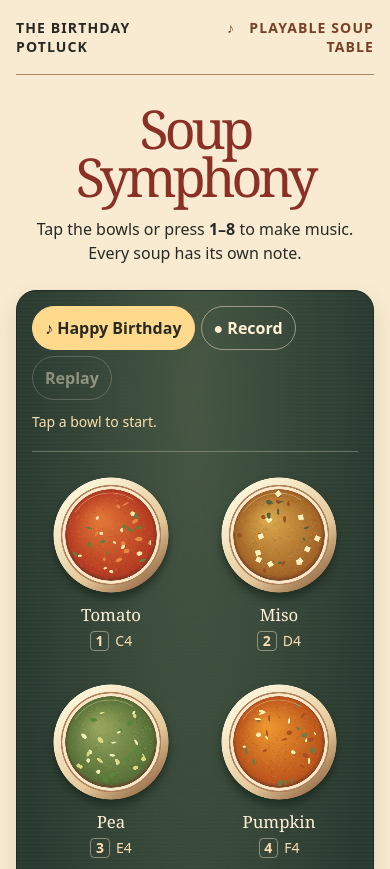
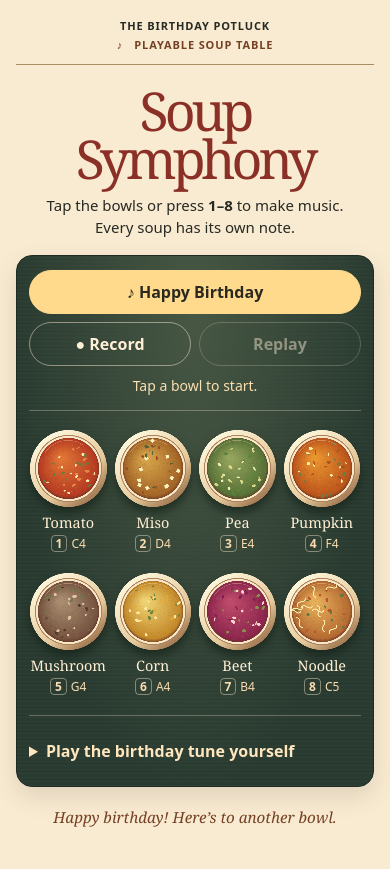
Before and after one commit to cmansanarez/soup-symphony-source, a plain HTML site: page index.html in a window 390 px wide. Shown: the top 869 px of the page. After the commit the page ends 847 px from the top, so only its background shows below. Drawn offline with Linux system fonts and the light colour scheme.

Commit message:
Make Soup Symphony mobile friendly
- Keep all 8 bowls on one screen: 4x2 grid on phones, single row in
  landscape; stacked header and full-width action buttons
- Play notes on pointerdown for instant touch response; keep keyboard
  activation via click
- Unlock audio on gesture events (pointerup/touchend/keydown) and set
  iOS audio session to playback so sound works with the silent switch on
- Hover lift only on hover-capable devices; press feedback on tap
- Hide keyboard-only hints on touch devices
- Respect safe-area insets (notch / home indicator)

Co-Authored-By: Claude Opus 5.5 <noreply@anthropic.com>

```diff
--- a/index.html
+++ b/index.html
@@ -2,16 +2,18 @@
 <html lang="en">
 <head>
 <meta charset="utf-8">
-<meta name="viewport" content="width=device-width, initial-scale=1">
+<meta name="viewport" content="width=device-width, initial-scale=1, viewport-fit=cover">
+<meta name="theme-color" content="#f9ebd2">
 <title>Soup Symphony</title>
 <meta name="description" content="A playable soup potluck for a birthday celebration.">
 <script defer src="./Tone.js"></script>
 <style>
 *{box-sizing:border-box}
-:root{color-scheme:light;--cream:#fff0d5;--ink:#272923;--green:#293a30}
-body{margin:0;background:#f9ebd2;color:var(--ink);font-family:system-ui,sans-serif}
-header,main,footer{width:min(1100px,calc(100% - 32px));margin-inline:auto}
-header{display:flex;justify-content:space-between;align-items:center;gap:12px;padding:18px 0;border-bottom:1px solid #a98c64;font-size:14px;font-weight:750;letter-spacing:.08em;text-transform:uppercase}
+:root{color-scheme:light;--cream:#fff0d5;--ink:#272923;--green:#293a30;--gutter:max(16px,env(safe-area-inset-left),env(safe-area-inset-right))}
+html{-webkit-text-size-adjust:100%;text-size-adjust:100%}
+body{margin:0;background:#f9ebd2;color:var(--ink);font-family:system-ui,sans-serif;-webkit-tap-highlight-color:transparent}
+header,main,footer{width:min(1100px,calc(100% - 2 * var(--gutter)));margin-inline:auto}
+header{display:flex;justify-content:space-between;align-items:center;gap:12px;padding:max(18px,env(safe-area-inset-top)) 0 18px;border-bottom:1px solid #a98c64;font-size:14px;font-weight:750;letter-spacing:.08em;text-transform:uppercase}
 header span:last-child{color:#754023;text-align:right}
 .hero{text-align:center;padding:35px 0 25px}
 h1{font-family:Georgia,serif;font-size:clamp(3.35rem,10vw,7.6rem);line-height:.9;letter-spacing:-.075em;margin:0;color:#8b3026;font-weight:normal}
@@ -27,9 +29,11 @@ button{font:inherit;cursor:pointer;touch-action:manipulation}
 button:focus-visible,summary:focus-visible{outline:3px solid #ffca69;outline-offset:4px}
 #status{font-size:14px;margin:0;color:#fbdfae}
 .grid{display:grid;grid-template-columns:repeat(4,minmax(0,1fr));gap:20px 10px;padding:20px 0 4px}
-.bowl{background:none;border:0;color:inherit;display:flex;flex-direction:column;align-items:center;gap:5px;border-radius:16px;padding:4px 0 8px;min-width:0}
+.grid,.bowl{touch-action:manipulation}
+.bowl{background:none;border:0;color:inherit;display:flex;flex-direction:column;align-items:center;gap:5px;border-radius:16px;padding:4px 0 8px;min-width:0;-webkit-user-select:none;user-select:none;-webkit-touch-callout:none}
 .dish{width:min(100%,143px);aspect-ratio:1;position:relative;display:block;margin:0 auto 4px;transition:transform .2s}
-.bowl:hover .dish{transform:translateY(-4px)}
+@media(hover:hover){.bowl:hover .dish{transform:translateY(-4px)}}
+.bowl:active .dish{transform:scale(.95);transition-duration:.06s}
 canvas{display:block;width:100%;height:100%;border-radius:50%;filter:drop-shadow(0 6px 5px #142117b0)}
 .bowl strong{font:normal clamp(1.05rem,2.6vw,1.38rem) Georgia,serif}
 .meta{display:flex;align-items:center;gap:6px;color:#fbdcaf;font-size:14px}
@@ -37,24 +41,56 @@ kbd{font:inherit;font-weight:700;border:1px solid #fff0d56b;min-width:1.4em;bord
 .ripple{position:absolute;inset:32%;border:2px solid #fff6c9;border-radius:50%;pointer-events:none;animation:ripple .68s ease-out both}
 @keyframes ripple{from{transform:scale(.3);opacity:.9}to{transform:scale(2.4);opacity:0}}
 details{padding-top:14px;margin-top:12px;border-top:1px solid #fff0d54a;color:#ffe6bd}
-summary{cursor:pointer;width:fit-content;font-weight:650}
+summary{cursor:pointer;width:fit-content;font-weight:650;padding:10px 0}
 details p{line-height:1.9;margin:8px 0 0}
-footer{text-align:center;padding:20px 0;font:italic 1.05rem Georgia,serif;color:#754023}
-@media(max-width:540px){.grid{grid-template-columns:repeat(2,minmax(0,1fr))}.dish{width:min(100%,118px)}.hero{padding-top:30px}.tools{align-items:flex-start;flex-direction:column}.actions{gap:6px}.action{padding-inline:12px}}
-@media(prefers-reduced-motion:reduce){*,*::before,*::after{animation-duration:.01ms!important;transition:none!important}.bowl:hover .dish{transform:none}}
+footer{text-align:center;padding:20px 0 max(20px,env(safe-area-inset-bottom));font:italic 1.05rem Georgia,serif;color:#754023}
+@media(hover:none) and (pointer:coarse){.keys-hint{display:none}}
+@media(max-width:540px){
+  header{flex-direction:column;justify-content:center;gap:4px;padding-bottom:12px;font-size:11px;text-align:center}
+  header span:last-child{text-align:center}
+  .hero{padding:22px 0 16px}
+  .hero p{margin-top:12px;font-size:15px}
+  .table{border-radius:16px;padding:14px 12px}
+  .tools{flex-direction:column;align-items:stretch;gap:10px;padding-bottom:14px}
+  .actions{display:grid;grid-template-columns:1fr 1fr;gap:8px}
+  #birthday{grid-column:1/-1}
+  .actions .action{padding-inline:10px}
+  #status{text-align:center;min-height:1.45em}
+  .grid{gap:14px 6px;padding-top:16px}
+  .bowl{gap:3px;padding:2px 0 4px}
+  .dish{width:100%;margin-bottom:2px}
+  .bowl strong{font-size:clamp(.78rem,3.7vw,1rem);max-width:100%;overflow:hidden;text-overflow:ellipsis;white-space:nowrap}
+  .meta{font-size:12px;gap:4px}
+  details p{line-height:1.75}
+  footer{font-size:.95rem}
+}
+@media(orientation:landscape) and (max-height:540px){
+  header{padding-bottom:8px;font-size:12px}
+  .hero{padding:10px 0 12px}
+  h1{font-size:clamp(2.2rem,7vh,3.2rem)}
+  .hero p{margin-top:6px;font-size:14px}
+  .hero p br{display:none}
+  .table{padding:12px 16px}
+  .tools{padding-bottom:10px}
+  .grid{grid-template-columns:repeat(8,minmax(0,1fr));gap:8px 6px;padding-top:12px}
+  .dish{width:min(100%,96px)}
+  .bowl strong{font-size:clamp(.8rem,1.8vw,1.05rem)}
+  .meta{font-size:12px}
+}
+@media(prefers-reduced-motion:reduce){*,*::before,*::after{animation-duration:.01ms!important;transition:none!important}.bowl:hover .dish,.bowl:active .dish{transform:none}}
 </style>
 </head>
 <body>
 <header><span>The birthday potluck</span><span>♪ &nbsp; Playable soup table</span></header>
 <main>
-<section class="hero"><h1>Soup Symphony</h1><p>Tap the bowls or press <strong>1–8</strong> to make music.<br>Every soup has its own note.</p></section>
+<section class="hero"><h1>Soup Symphony</h1><p>Tap the bowls<span class="keys-hint"> or press <strong>1–8</strong></span> to make music. <br>Every soup has its own note.</p></section>
 <section class="table" aria-label="Soup instrument">
 <div class="tools">
 <div class="actions"><button type="button" class="action primary" id="birthday">♪ Happy Birthday</button><button type="button" class="action" id="record" aria-pressed="false">● Record</button><button type="button" class="action" id="replay" disabled>Replay</button></div>
 <p id="status" role="status">Tap a bowl to start.</p>
 </div>
 <div class="grid" id="bowls"></div>
-<details><summary>Play the birthday tune yourself</summary><p>1 1 2 1 4 3<br>1 1 2 1 5 4<br>1 1 8 6 4 3 2<br>♭7 ♭7 6 4 5 4</p><p>For the last line, hold <kbd>Shift</kbd> and press <kbd>7</kbd>, or turn on <button type="button" class="action" id="flat" aria-pressed="false">♭7</button>.</p></details>
+<details><summary>Play the birthday tune yourself</summary><p>1 1 2 1 4 3<br>1 1 2 1 5 4<br>1 1 8 6 4 3 2<br>♭7 ♭7 6 4 5 4</p><p>For the last line, <span class="keys-hint">hold <kbd>Shift</kbd> and press <kbd>7</kbd>, or </span>turn on<button type="button" class="action" id="flat" aria-pressed="false">♭7</button>.</p></details>
 </section>
 </main>
 <footer>Happy birthday! Here’s to another bowl.</footer>
@@ -149,7 +185,15 @@ soups.forEach((soup,index) => {
   button.querySelector('kbd').textContent = index+1;
   button.querySelector('.meta span').textContent = soup[1];
   paint(button.querySelector('canvas'),soup,index);
-  button.addEventListener('click',() => tap(index,index===6 && flat.ariaPressed==='true'));
+  const play = () => tap(index,index===6 && flat.ariaPressed==='true');
+  // Fire on press (not release) so taps feel immediate on touch screens.
+  button.addEventListener('pointerdown',event => {
+    if(event.pointerType==='mouse' && event.button!==0) return;
+    play();
+  });
+  // Keyboard activation (Enter/Space) arrives as a click with detail 0.
+  button.addEventListener('click',event => { if(event.detail===0) play(); });
+  button.addEventListener('contextmenu',event => event.preventDefault());
   buttons.push(button);
   grid.append(button);
 });
@@ -164,10 +208,21 @@ document.addEventListener('keydown',event => {
   tap(index,index===6 && (event.shiftKey || flat.ariaPressed==='true'));
 });
 
+let rawContext;
+// Touch pointerdown doesn't count as a user gesture for audio, so resume the
+// context again on events that do (pointerup / touchend / keydown).
+function unlockAudio(){
+  const context = window.Tone ? Tone.getContext().rawContext : rawContext;
+  if(context && context.state!=='running') context.resume().catch(() => {});
+}
+['pointerup','touchend','keydown'].forEach(type => document.addEventListener(type,unlockAudio,{passive:true}));
+
 async function startAudio(){
   if(audio) return audio;
   if(starting) return starting;
   starting = (async () => {
+    // Let iPhones play sound even when the ring/silent switch is on silent.
+    try { if(navigator.audioSession) navigator.audioSession.type = 'playback'; } catch {}
     if(window.Tone){
       await Tone.start();
       const synths = ['triangle','sine'].map(type => new Tone.PolySynth(Tone.Synth,{
@@ -180,7 +235,7 @@ async function startAudio(){
         play:(index,note,duration,time) => synths[soups[index][5]==='triangle'?0:1].triggerAttackRelease(note,duration,time,.76)
       };
     }
-    const context = new (window.AudioContext || window.webkitAudioContext)();
+    const context = rawContext = new (window.AudioContext || window.webkitAudioContext)();
     await context.resume();
     const pitches = ['C4','D4','E4','F4','G4','A4','Bb4','B4','C5'];
     const midi = [60,62,64,65,67,69,70,71,72];
```
